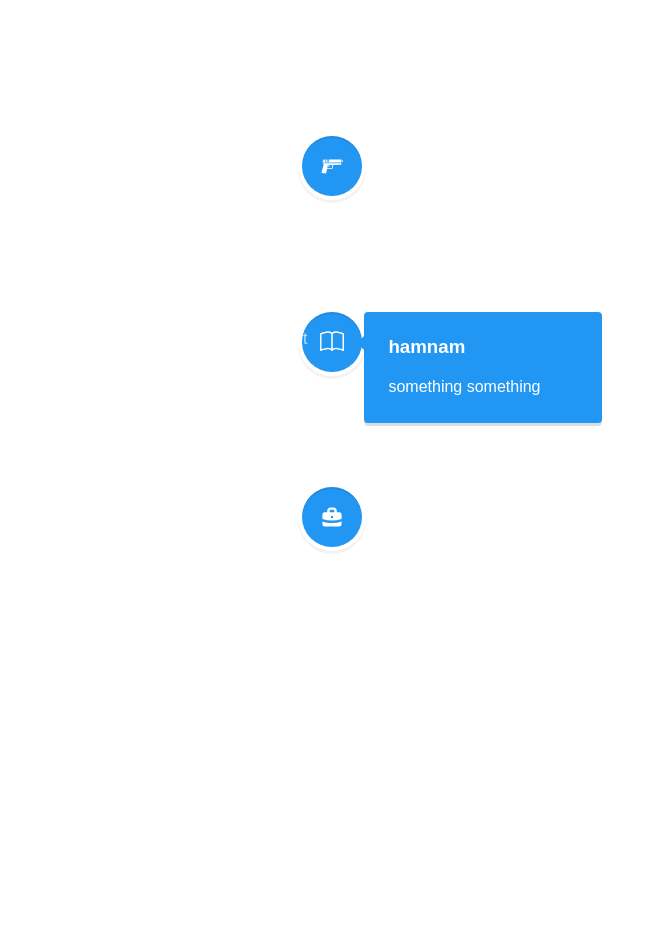
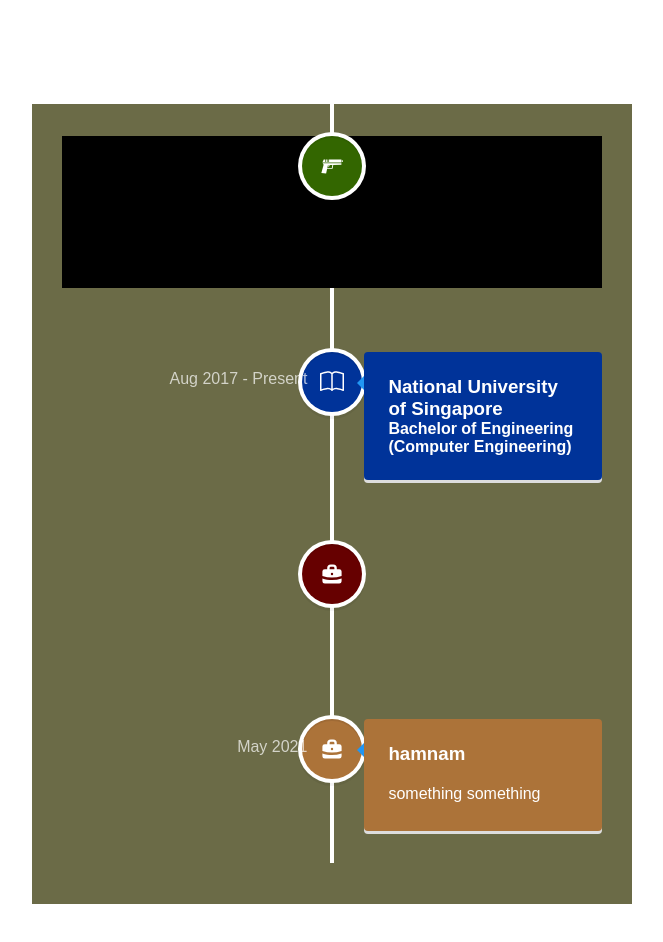
Before and after one commit to Jeevz10/Jeevz10.github.io, a React (Create React App) app in the folder my-website/: page / in a window 1280 px wide. Shown: the part 1460-2402 px from the top of the page, without its empty margins (308-971 px from the left). Built offline with nearby package versions, Linux system fonts and the light colour scheme; a web font is replaced by a local one.

Commit message:
i tried to get where i want to

```diff
--- /dev/null
+++ b/my-website/src/components/ProfileSection/TimelineSection/TimelineVertical/TimelineVertical.css
@@ -0,0 +1,3 @@
+vertical-time {
+
+}
--- a/my-website/src/components/ProfileSection/TimelineSection/TimelineVertical/TimelineVertical.js
+++ b/my-website/src/components/ProfileSection/TimelineSection/TimelineVertical/TimelineVertical.js
@@ -1,7 +1,8 @@
 import React from 'react';
 import { VerticalTimeline, VerticalTimelineElement }  from 'react-vertical-timeline-component';
 import {
-    TimelineSection
+    TimelineSection,
+    ArmyElement,
 } from './TimelineVerticalElements';
 import 'react-vertical-timeline-component/style.min.css';
 import { HiBriefcase } from 'react-icons/hi';
@@ -9,36 +10,52 @@
 import { BsBook } from 'react-icons/bs';
 
 const TimelineVertical = ({ timelineData }) => {
+
     return (
         <TimelineSection>
-            <VerticalTimeline>
+            <VerticalTimeline >
                 <VerticalTimelineElement
-                contentStyle={{ background: 'rgb(33, 150, 243)', color: '#fff' }}
+                contentStyle={{ background: '#336600', color: '#fff' }}
+                contentArrowStyle={{ borderRight: '7px solid  rgb(33, 150, 243)' }}
+                date="Mar 2015 - Mar 2017"
+                iconStyle={{ background: '#336600', color: '#fff' }}
+                icon={<GiPistolGun />}
+                style={{background: 'black'}}>
+                    <h3> Singapore Armed Forces </h3>
+                    <h4> First Lieutanant </h4>
+                    <p> something something </p>
+                </VerticalTimelineElement>
+
+                <VerticalTimelineElement
+                contentStyle={{ background: '#003399', color: '#fff' }}
+                contentArrowStyle={{ borderRight: '7px solid  rgb(33, 150, 243)' }}
+                date="Aug 2017 - Present"
+                iconStyle={{ background: '#003399', color: '#fff' }}
+                icon={<BsBook />}>
+                    <h3> National University of Singapore  </h3>
+                    <h4> Bachelor of Engineering (Computer Engineering) </h4>
+                </VerticalTimelineElement>
+
+                <VerticalTimelineElement
+                contentStyle={{ background: '#660000', color: '#fff' }}
                 contentArrowStyle={{ borderRight: '7px solid  rgb(33, 150, 243)' }}
                 date="2011 - present"
-                iconStyle={{ background: 'rgb(33, 150, 243)', color: '#fff' }}
-                icon={<GiPistolGun />}>
-                    <h3> hamnam </h3>
-                    <p> something something </p>
-                </VerticalTimelineElement>
-                <VerticalTimelineElement
-                contentStyle={{ background: 'rgb(33, 150, 243)', color: '#fff' }}
-                contentArrowStyle={{ borderRight: '7px solid  rgb(33, 150, 243)' }}
-                date="2011 - present"
-                iconStyle={{ background: 'rgb(33, 150, 243)', color: '#fff' }}
-                icon={<BsBook />}>
-                    <h3> hamnam </h3>
-                    <p> something something </p>
-                </VerticalTimelineElement>
-                <VerticalTimelineElement
-                contentStyle={{ background: 'rgb(33, 150, 243)', color: '#fff' }}
-                contentArrowStyle={{ borderRight: '7px solid  rgb(33, 150, 243)' }}
-                date="2011 - present"
-                iconStyle={{ background: 'rgb(33, 150, 243)', color: '#fff' }}
+                iconStyle={{ background: '#660000', color: '#fff' }}
                 icon={<HiBriefcase />}>
                     <h3> hamnam </h3>
                     <p> something something </p>
                 </VerticalTimelineElement>
+
+                <VerticalTimelineElement
+                contentStyle={{ background: '#ac7339', color: '#fff' }}
+                contentArrowStyle={{ borderRight: '7px solid  rgb(33, 150, 243)' }}
+                date="May 2021"
+                iconStyle={{ background: '#ac7339', color: '#fff' }}
+                icon={<HiBriefcase />}>
+                    <h3> hamnam </h3>
+                    <p> something something </p>
+                </VerticalTimelineElement>
+
             </VerticalTimeline>
         </TimelineSection>
     )
--- a/my-website/src/components/ProfileSection/TimelineSection/TimelineVertical/TimelineVerticalElements.js
+++ b/my-website/src/components/ProfileSection/TimelineSection/TimelineVertical/TimelineVerticalElements.js
@@ -1,7 +1,30 @@
 import styled from 'styled-components';
+import { VerticalTimelineElement } from 'react-vertical-timeline-component';
 
 export const TimelineSection = styled.div`
     height: 800px;
     width: 600px;
     margin: auto;
+    background: #6b6b47;
 `;
+
+export const ArmyElement = styled(VerticalTimelineElement)`
+    contentStyle{
+        background: #336600;
+        color: #fff;
+    }
+    /* iconStyle {
+        background: 'rgb(33,150,243)';
+        color: #fff;
+    } */
+
+`;
+
+export const NUSElement = styled(VerticalTimelineElement)`
+
+`;
+
+export const AlloyElement = styled(VerticalTimelineElement)`display
+
+
+`;
```
Also changed, not shown: 1 other file (tests, documents, lock files or other folders).
